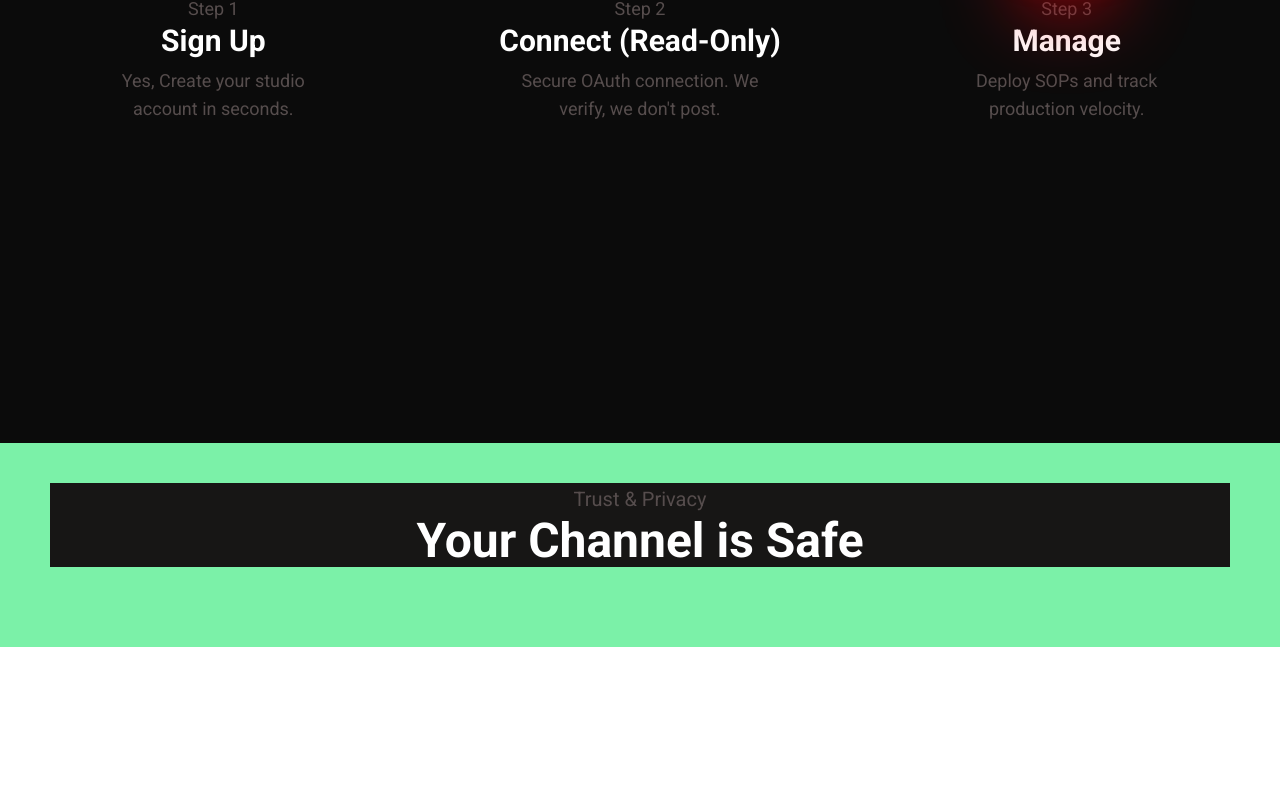
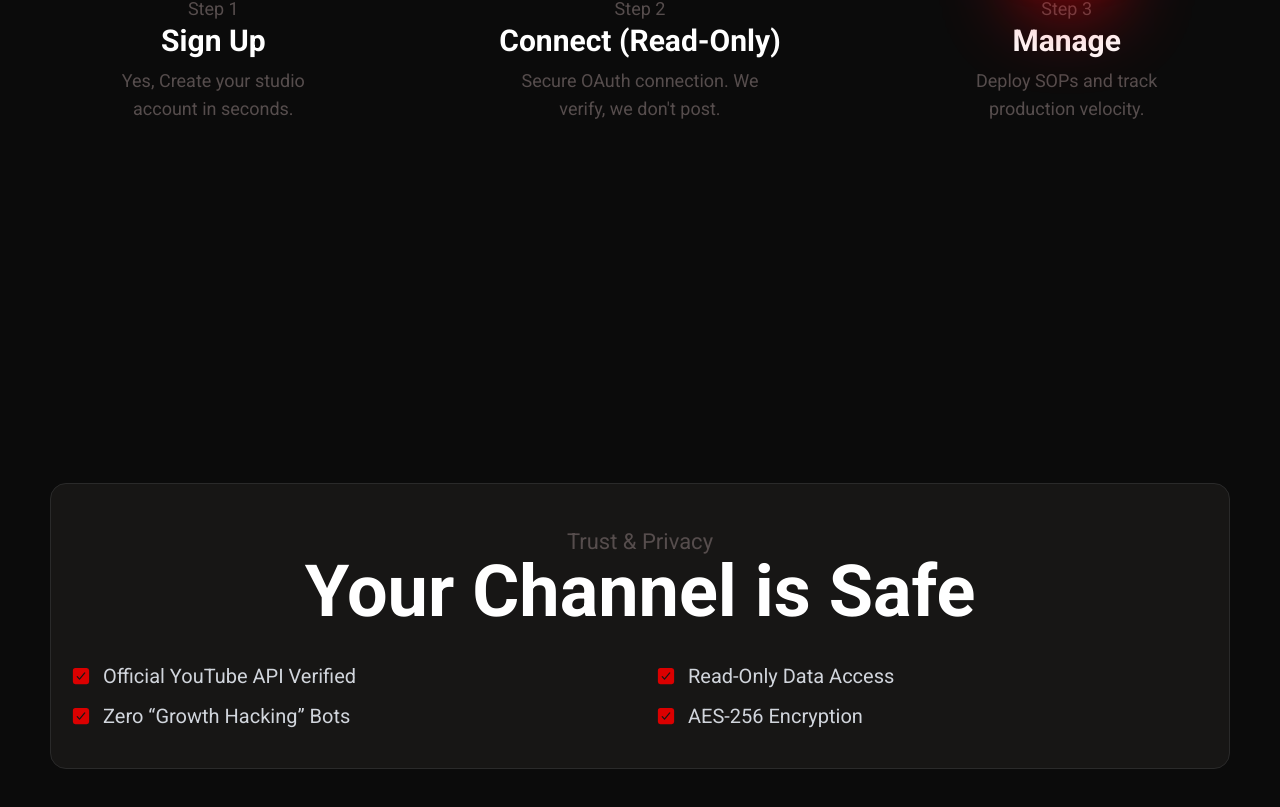
Before and after one commit to Naman830/Youtube-Management-System-, a React app in the folder frontend/: page / in a window 1280 px wide. Shown: the part 1936-2743 px from the top of the page. Before the commit the page ends 2583 px from the top, so only its background shows below. Built offline with nearby package versions, Linux system fonts and the light colour scheme; the HTML template or start-up script is replaced by a standard one.

Commit message:
your channel is safe section done

```diff
--- a/frontend/src/pages/landing/sections/Trust.jsx
+++ b/frontend/src/pages/landing/sections/Trust.jsx
@@ -1,18 +1,27 @@
 import React from "react";
+import TrustItem from "./TrustItem";
 
 const Trust = () => {
   return (
-    <section className="trust_section relative h-full pb-10 pt-10 overflow-hidden bg-green-300 text-white">
-      <div className="trust_container text-center px-5 mx-auto ">
+    <section className="trust_section relative h-full pb-10 pt-10 overflow-hidden text-white">
+      <div className="trust_container text-center px-5 mx-auto py-10 rounded-2xl  border border-[#2a2a2a] ">
         <div className="trust_text_container  max-w-2xl mx-auto text-center mb-10">
-          <p className="md:text-[20px] sm:text-[18px] md:leading-8 sm:leading-6 text-[16px] leading-4 font-regular mx-auto text-[var(--gray-color)]">
+          <p className="md:text-[22px] sm:text-[20px] md:leading-9 sm:leading-7 text-[18px] leading-5 font-regular mx-auto text-[var(--gray-color)] ">
             Trust & Privacy
           </p>
-          <h1 className="md:text-5xl sm:text-4xl text-3xl md:leading-13 sm:leading-10 leading-8 font-bold">
+          <h1 className="md:text-7xl sm:text-6xl text-4xl md:leading-16 sm:leading-14 leading-10 max-w-3xl mx-auto font-bold">
             Your Channel is Safe
           </h1>
         </div>
-        <div className="trust_checkbox_container"></div>
+        <div
+          className="grid grid-cols-1 sm:grid-cols-2 gap-y-4 gap-x-8 items-start justify-center
+          "
+        >
+          <TrustItem text="Official YouTube API Verified" />
+          <TrustItem text="Read-Only Data Access" />
+          <TrustItem text="Zero “Growth Hacking” Bots" />
+          <TrustItem text="AES-256 Encryption" />
+        </div>
       </div>
     </section>
   );
--- /dev/null
+++ b/frontend/src/pages/landing/sections/TrustItem.jsx
@@ -0,0 +1,12 @@
+import React from "react";
+import { IoCheckbox } from "react-icons/io5";
+
+const TrustItem = ({ text }) => {
+  return (
+    <div className="flex items-center gap-3 text-gray-300 w-fit">
+      <IoCheckbox className="text-[#db0000] text-[20px] leading-6 flex-shrink-0" />
+      <span className="text-base text-[20px] leading-6">{text}</span>
+    </div>
+  );
+};
+export default TrustItem;
--- a/frontend/src/styles/globals.css
+++ b/frontend/src/styles/globals.css
@@ -142,7 +142,7 @@ body {
 
 /* Creatorflow */
 
-.creator_flow_section {
+.creator_flow_section, .trust_section {
   background: #0b0b0b;
 }
 
```
